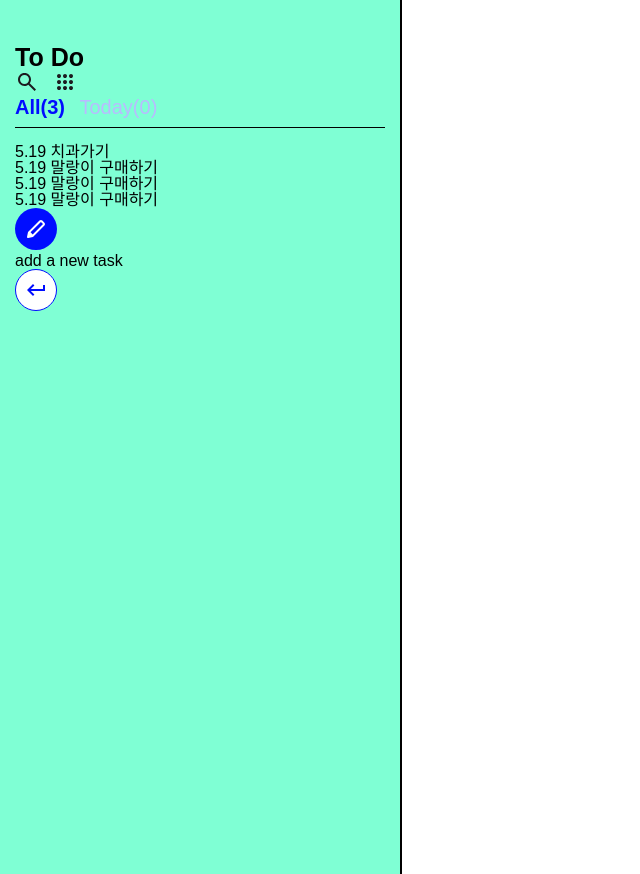
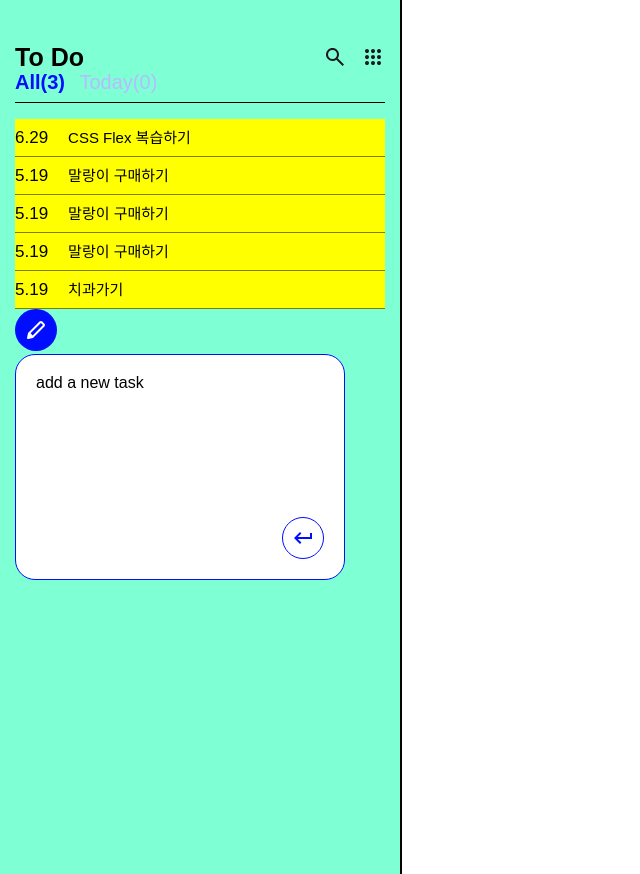
Before and after one commit to 1esther6624-hue/toDoList, a plain HTML site: page index.html in a window 1280 px wide. Shown: the whole page, without its empty margins (0-640 px from the left). Drawn offline with Linux system fonts and the light colour scheme; a web font is replaced by a local one.

Commit message:
투두리스트 플렉스 활용

```diff
--- a/index.html
+++ b/index.html
@@ -12,6 +12,7 @@
     <link rel="shortcut icon" href="favicon.ico" type="image/x-icon">
     <!-- 디자인 -->
     <link rel="stylesheet" href="./styles/reset.css"><!-- ⭐reset 먼저 작성 -->
+    <!-- <link rel="stylesheet" href="./styles/index.css"> -->
     <link rel="stylesheet" href="./styles/index.css">
 </head>
 <body>
@@ -50,6 +51,10 @@
                     <a href="#" class="date">5.19</a>
                     <a href="#" class="list">말랑이 구매하기</a>
                 </li>
+                <li>
+                    <a href="#" class="date">6.29</a>
+                    <a href="#" class="list">CSS Flex 복습하기</a>
+                </li>
             </ul>
             <!-- 2. 글쓰기 버튼 -->
             <a href="#" class="write_popup_btn"><img src="./images/write_btn.svg" alt="작성하기버튼"></a>
--- a/styles/index.css
+++ b/styles/index.css
@@ -34,7 +34,11 @@
     border-bottom: 1px solid #000;
     margin-bottom: 16px;
 }
-#wrap > header > .logo_search_menu {}
+#wrap > header > .logo_search_menu {
+    display: flex;
+    flex-flow: row nowrap;
+    justify-content: space-between;
+}
 #wrap > header > .logo_search_menu > h1 {}
 #wrap > header > .logo_search_menu > h1 > a { /* 글자꾸미기는 가장 글자에 가까운 선택자에 작성 */
     font-size: 1.563em;
@@ -70,6 +74,47 @@
     font-weight: 700;
 }
 /* ============================================================ main 1행 */
-#wrap > main > .all_list > .date {}
-#wrap > main > .all_list > .list {}
-#wrap > main > .write_popup_btn > img {} /* 글쓰기 버튼 */
+#wrap > main {}
+#wrap > main > .all_list {
+    background-color: yellow;
+    display: flex;
+    flex-flow: column-reverse nowrap;
+    /* gap: 10px; */ /* 2개이상의 자식사이 바깥쪽여백(간격) 적용(margin효과동일) */
+    /* 실제 웹&앱 서비스를 이용하는 사용자가 작성하는 내용은 항상 부모의 마지막 자식 위치로 삽입된다. 개발자가 '반전' 설정을 하지 않으면 무조건 아래로 쌓인다는 뜻. 내용이 많을수록 점점 보기 불편해지는 상황이 생기므로 축 반전을 통해 사용자가 작성한 마지막글이 '첫 글' 이 되도록 프로그래밍을 작성해야한다. */
+}
+#wrap > main > .all_list > li {
+    display: flex;
+    flex-flow: row nowrap;
+    justify-content: flex-start;
+    align-items: center;
+    gap: 20px;
+    padding: 10px 0 10px 0;
+    border-bottom: 1px solid rgba(0, 0, 0, 50%);
+}
+#wrap > main > .all_list > li > * {
+    font-family: 'pretendard' '맑은 고딕';
+    font-size: 0.938em;
+}
+#wrap > main > .all_list > li > .date {
+    font-size: 1.063em;
+    font-weight: 500;
+}
+#wrap > main > .all_list > li > .list {}
+
+#wrap > main > .write_popup {
+    background-color: #fff;
+    width: 330px; height: 226px;
+    border-radius: 20px;
+    border: 1px solid #000DFF;
+    padding: 20px;
+    display: flex;
+    flex-flow: column nowrap;
+    justify-content: space-between;
+}
+#wrap > main > .write_popup > .info {}
+#wrap > main > .write_popup > .write_btn {
+    align-self: flex-end;/* 자식한테만 개별로 적용하고 싶은 경우 */
+    width: 42px; height: 42px;
+}
+#wrap > main > .write_popup > .write_popup_btn {} /* 글쓰기 버튼 */
+#wrap > main > .write_popup > .write_popup_btn > img {width: 100%;}
```
